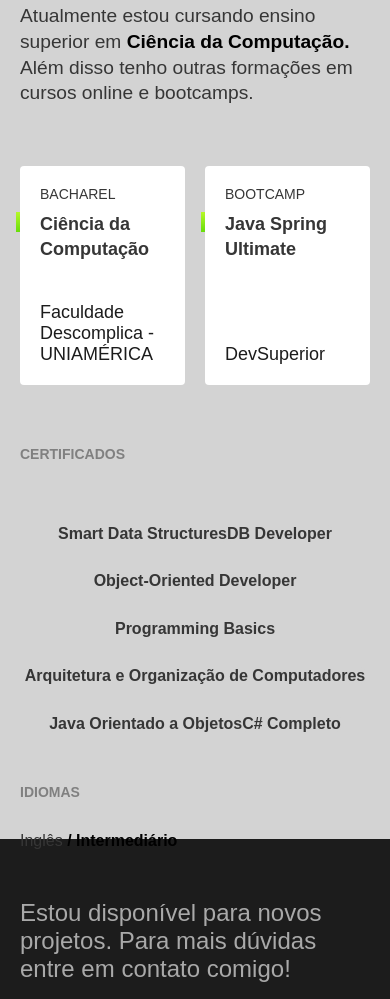
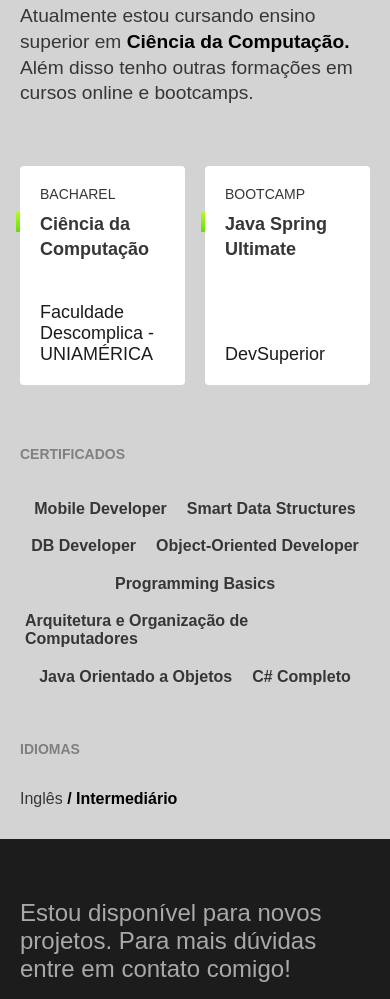
Before and after one commit to Enrycoe/-portfolio, a plain HTML site: page index.html in a window 390 px wide. Shown: the part 2705-3704 px from the top of the page. Drawn offline with Linux system fonts and the light colour scheme.

Commit message:
Adicionar novo certificado

```diff
--- a/css/formacao.css
+++ b/css/formacao.css
@@ -22,7 +22,7 @@
   font-size: 1.5rem;
   line-height: 1.33;
   max-width: 50ch;
-  margin-bottom: 60px;
+  padding-bottom: 60px;
 }
 
 .formacao-texto strong {
@@ -33,7 +33,7 @@
   display: flex;
   flex-wrap: wrap;
   gap: 20px;
-  margin-bottom: 60px;
+  padding-bottom: 60px;
 }
 
 .formacao-item {
@@ -48,14 +48,14 @@
 .formacao-tipo {
   font-size: 0.875rem;
   text-transform: uppercase;
-  margin-bottom: 10px;
+  padding-bottom: 10px;
 }
 
 .formacao-curso {
   flex: 1;
   font-size: 1.125rem;
   line-height: 1.4;
-  margin-bottom: 40px;
+  padding-bottom: 40px;
   position: relative;
 }
 
@@ -79,14 +79,14 @@
   line-height: 1.4;
   color: #808080;
   text-transform: uppercase;
-  margin-bottom: 30px;
+  padding-bottom: 30px;
 }
 
 .certificados-lista li {
   font-size: 1.125rem;
   line-height: 1.1;
   margin: 50px 0px;
-  margin-bottom: 20px;
+  padding-bottom: 20px;
   font-weight: bold;
 }
 
@@ -114,17 +114,18 @@
     font-size: 1.2rem;
   }
   .certificados {
-    margin-bottom: 50px;
+    padding-bottom: 50px;
   }
   .certificados-lista {
     justify-content: center;
     align-items: center;
+    gap: 10px;
   }
   .certificados-lista li {
     font-size: 0.875rem;
     line-height: 0.85;
-    margin: 30px 0px;
-    margin-bottom: 0px;
+    margin:0px;
+    padding: 5px;
     font-weight: bold;
   }
 }
@@ -142,7 +143,7 @@
   .certificados-lista li a {
     padding: 0px;
     font-size: 1rem;
-    background-color: #d3d3d3;
+    background-color: transparent;
     color: #363636;
   }
 }
--- a/index.html
+++ b/index.html
@@ -85,6 +85,7 @@
           <div class="certificados">
             <h3>Certificados</h3>
             <ul class="certificados-lista">
+              <li><a href="https://certificados.descomplica.com.br/graduacao/bc0480639e6598bd5356d4bd06b9d60e8dc26b131f813205018069b218cc4707" target="_blank">Mobile Developer </a></li>
               <li><a href="https://certificados.descomplica.com.br/graduacao/651f11e6daf1a96799eaf1bdec56138628777db3fef232d2b41aed1587dc2a11" target="_blank">Smart Data Structures </a></li>
               <li><a href="https://certificados.descomplica.com.br/graduacao/93a7e502462885eb69d4af704243976a3fd52df217f6517574ee69a52f4cb63e" target="_blank">DB Developer </a></li>
               <li><a href="https://microcertificado.descomplica.com.br/70a728bfc1c7b5877957490b4c9b9569f72433f3135941aeb183372aef7feb46" target="_blank">Object-Oriented Developer </a></li>
```
